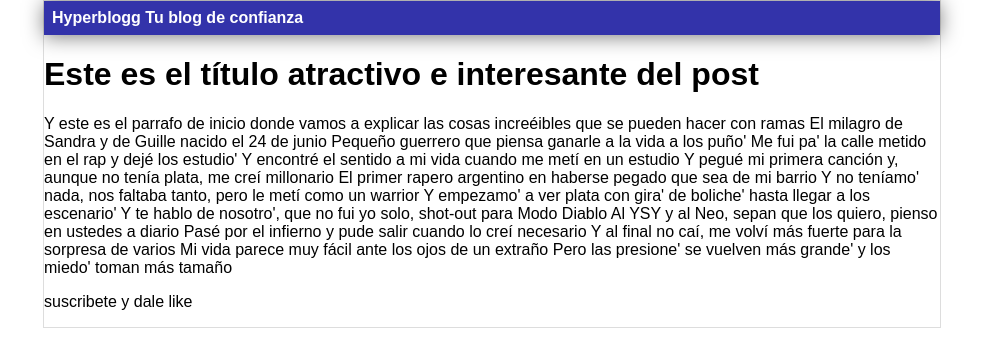
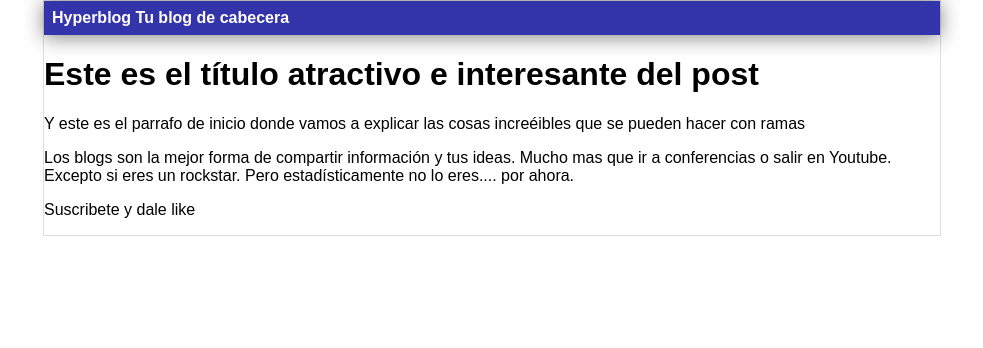
Before and after one commit to lleexx2277/Hyperblock, a plain HTML site: page blogpost.html in a window 1280 px wide. Shown: the whole page, without its empty margins (148-1131 px from the left). Drawn offline with Linux system fonts and the light colour scheme.

Commit message:
cambio del titulo del blog
i´m the best

```diff
--- a/blogpost.html
+++ b/blogpost.html
@@ -1,36 +1,19 @@
 <html>
     <head>
-        <title>El titulo del post</title>
+        <title>Bienvenido a Hyperblog</title>
         <link rel="stylesheet" href="css/estilos.css" />
     </head>
     <body>
         <div id="container">
             <div id="cabecera">
-                Hyperblogg
-                <span id="tagline">Tu blog de confianza</span>
+                Hyperblog
+                <span id="tagline">Tu blog de cabecera</span>
             </div>
             <div id="post">
                 <h1>Este es el título atractivo e interesante del post</h1>
-                <p>Y este es el parrafo de inicio donde vamos a explicar las cosas increéibles que se
-                    pueden hacer con ramas
-                    El milagro de Sandra y de Guille nacido el 24 de junio
-                    Pequeño guerrero que piensa ganarle a la vida a los puño'
-                    Me fui pa' la calle metido en el rap y dejé los estudio'
-                    Y encontré el sentido a mi vida cuando me metí en un estudio
-
-                    Y pegué mi primera canción y, aunque no tenía plata, me creí millonario
-                    El primer rapero argentino en haberse pegado que sea de mi barrio
-                    Y no teníamo' nada, nos faltaba tanto, pero le metí como un warrior
-                    Y empezamo' a ver plata con gira' de boliche' hasta llegar a los escenario'
-
-                    Y te hablo de nosotro', que no fui yo solo, shot-out para Modo Diablo
-                    Al YSY y al Neo, sepan que los quiero, pienso en ustedes a diario
-                    Pasé por el infierno y pude salir cuando lo creí necesario
-                    Y al final no caí, me volví más fuerte para la sorpresa de varios
-
-                    Mi vida parece muy fácil ante los ojos de un extraño
-                    Pero las presione' se vuelven más grande' y los miedo' toman más tamaño</p>
-                    <p>suscribete y dale like</p>
+                <p>Y este es el parrafo de inicio donde vamos a explicar las cosas increéibles que se pueden hacer con ramas</p>
+                <p>Los blogs son la mejor forma de compartir información y tus ideas. Mucho mas que ir a conferencias o salir en Youtube. Excepto si eres un rockstar. Pero estadísticamente no lo eres.... por ahora.</p>
+                <p>Suscribete y dale like</p>
             </div>
         </div>
     </body>
```
